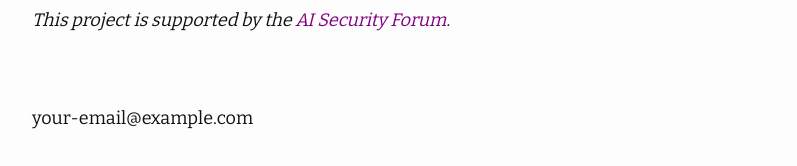
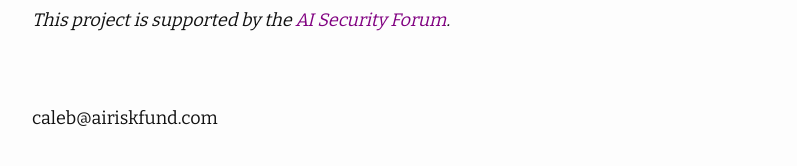
Before and after one commit to Calebp98/aisecuritygrants, a Jekyll site: the page built from index.markdown, in a window 1280 px wide. Shown: the part 1313-1479 px from the top of the page, without its empty margins (238-1035 px from the left). Built offline with Jekyll 4.4.1, drawn with Linux system fonts in a browser that asks for light colours; nearby versions of some CDN libraries.

```diff
--- a/_config.yml
+++ b/_config.yml
@@ -18,14 +18,14 @@
 # You can create any custom variable you would like, and they will be accessible
 # in the templates via {{ site.myvariable }}.
 
-title: Your awesome title
-email: your-email@example.com
+title: Secure AI Grants
+email: caleb@airiskfund.com
 description: >- # this means to ignore newlines until "baseurl:"
   Write an awesome description for your new site here. You can edit this
   line in _config.yml. It will appear in your document head meta (for
   Google search results) and in your feed.xml site description.
-baseurl: "" # the subpath of your site, e.g. /blog
-url: "" # the base hostname & protocol for your site, e.g. http://example.com
+baseurl: "/aisecuritygrants" # replace with your repository name
+url: "https://calebp98.github.io" # replace with your username
 twitter_username: jekyllrb
 github_username: jekyll
 
@@ -41,6 +41,3 @@ moving:
   back_to: "Home"
 # theme: moving
 remote_theme: huangyz0918/moving
-
-baseurl: "/aisecuritygrants"  # replace with your repository name
-url: "https://calebp98.github.io"  # replace with your username
--- a/_includes/head.html
+++ b/_includes/head.html
@@ -3,9 +3,9 @@
   <meta http-equiv="X-UA-Compatible" content="IE=edge" />
   <meta name="viewport" content="width=device-width, initial-scale=1" />
   {%- seo title=false -%}
-  <link rel="stylesheet" href="{{ site.url }}/assets/css/main.css" />
-  <link rel="shortcut icon" type="image/x-icon" href="/{{ site.favicon }}?" />
-  <link rel="stylesheet" href="{{ site.url }}/assets/css/agate.css" />
+  <link rel="stylesheet" href="{{ '/assets/css/main.css' | relative_url }}" />
+  <link rel="shortcut icon" type="image/x-icon" href="{{ site.favicon | relative_url }}" />
+  <link rel="stylesheet" href="{{ '/assets/css/agate.css' | relative_url }}" />
   <script src="https://cdnjs.cloudflare.com/ajax/libs/highlight.js/9.4.0/highlight.min.js"></script>
   <script>
     hljs.initHighlightingOnLoad();
```
Also changed, not shown: Gemfile (+1 -7 lines).
